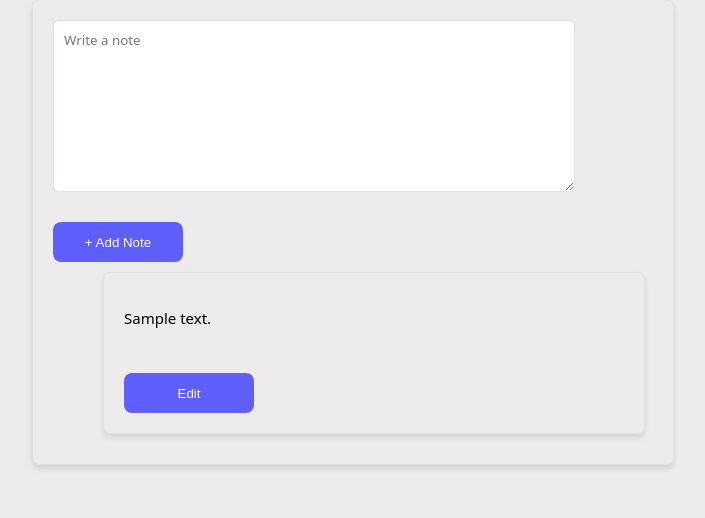
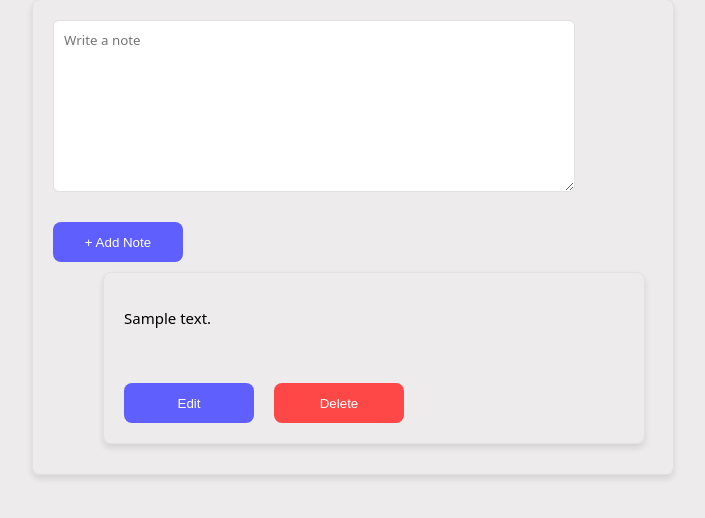
Before and after one commit to Shench35/Note_APP, a FastAPI app: template templates/index.html in a window 1280 px wide. Shown: the part 109-627 px from the top of the page, without its empty margins (26-731 px from the left). Run offline with FastAPI, Linux system fonts and the light colour scheme; the template is opened without the code that fills it: most values are stand-ins (such as "Sample title", 1, 10 or a date in 2020).

Commit message:
Added the deleted code back as per your request.

```diff
--- a/main.py
+++ b/main.py
@@ -8,7 +8,11 @@ import secrets
 import json
 import os
 from dotenv import load_dotenv
+from pydantic import BaseModel
 
+
+class Note(BaseModel):
+    content: str
 
 load_dotenv()
 secret_key = os.getenv("SECRET_KEY")
@@ -96,3 +100,24 @@ def update_note(request: Request, note_id: int = Form(...), content: str = Form(
         json.dump(notes_data, f, indent=4)
 
     return RedirectResponse(url="/", status_code=303)
+
+@app.post("/delete-note")
+def delete_note(request: Request, note_id: int = Form(...)):
+    user_id = request.session.get("user_id")
+
+    if not user_id:
+        return RedirectResponse(url="/login", status_code=303)
+
+    with open(json_path, "r") as f:
+        note_data = json.load(f)
+
+    user_notes = note_data.get(user_id, [])
+
+    # Remove note safely
+    user_notes = [note for note in user_notes if note["id"] != note_id]
+    note_data[user_id] = user_notes
+
+    with open(json_path, "w") as f:
+        json.dump(note_data, f, indent=4)
+
+    return RedirectResponse(url="/", status_code=303)
--- a/static/styles.css
+++ b/static/styles.css
@@ -35,23 +35,6 @@ body{
     font-weight: bolder;
 }
 
-.Add-button{
-    border: 0cap;
-    margin-top: 30px;
-    width: 130px;
-    height: 40px;
-    border-radius: 8px;
-    background-color: rgb(95, 95, 254);
-    color: white;
-    transition: 1;
-    cursor: pointer;
-}
-
-.Add-button:hover{
-    background-color: rgb(67, 67, 255);
-    color: white;
-}
-
 .note::placeholder {
     position: absolute;
     top: 10px;
@@ -73,14 +56,75 @@ body{
     font-size: 15px;
     font-weight: 200;
 }
-.edit-button{
-    border: 0cap;
+
+.btn-1 {
+    border: none;
     margin-top: 30px;
     width: 130px;
     height: 40px;
     border-radius: 8px;
     background-color: rgb(95, 95, 254);
     color: white;
+    cursor: pointer;
+    transition: all 0.3s ease;
+}
+
+.btn-1:hover {
+    background-color: rgb(13, 13, 194);
+}
+
+.btn-2 {
+    border: none;
+    margin-top: 30px;
+    width: 130px;
+    height: 40px;
+    border-radius: 8px;
+    background-color: rgb(95, 95, 254);
+    color: white;
+    cursor: pointer;
+    transition: all 0.3s ease;
+}
+
+.btn-2:hover {
+    background-color: rgb(13, 13, 194);
+}
+
+.btn-3 {
+    border: none;
+    margin-top: 30px;
+    width: 130px;
+    height: 40px;
+    border-radius: 8px;
+    background-color: rgb(95, 95, 254);
+    color: white;
+    cursor: pointer;
+    transition: all 0.3s ease;
+}
+
+.btn-3:hover {
+    background-color: rgb(13, 13, 194);
+}
+
+.delete-button{
+    border: 0cap;
+    margin-top: 30px;
+    width: 130px;
+    height: 40px;
+    border-radius: 8px;
+    background-color: rgb(254, 72, 72);
+    color: white;
     transition: 1;
     cursor: pointer;
+    margin-left: 10px;
 }
+
+.delete-button:hover{
+    background-color: rgb(221, 9, 9);
+    color: white;
+}
+.note-actions{
+    display: flex;
+    flex-direction: row;
+    gap: 10px;
+    margin-top: 10px;
+}
--- a/templates/edit.html
+++ b/templates/edit.html
@@ -1,7 +1,8 @@
 <!DOCTYPE html>
 <html lang="en">
     <head>
-        <meta charset="UTF-8" name="viewport" content="width=device-width, initial-scale=1.0">
+     <meta charset="UTF-8">
+    <meta name="viewport" content="width=device-width, initial-scale=1.0">
         <title>Edit Note</title>
         <link rel="stylesheet" href="{{ url_for('static', path='styles.css') }}">
     </head>
@@ -21,7 +22,7 @@
             </div>
 
             <div>
-                <button type="submit" class="edit-button">
+                <button type="submit" class="btn-3">
                     &#43; Update Note
                 </button>
             </div>
--- a/templates/index.html
+++ b/templates/index.html
@@ -1,7 +1,8 @@
 <!DOCTYPE html>
 <html lang="en">
 <head>
-    <meta charset="UTF-8" name="viewport" content="width=device-width, initial-scale=1.0">
+    <meta charset="UTF-8">
+    <meta name="viewport" content="width=device-width, initial-scale=1.0">
     <title>My Notes</title>
     <link rel="stylesheet" href="{{ url_for('static', path='styles.css') }}">
 </head>
@@ -20,21 +21,29 @@
                 ></textarea>
             </div>
             <div>
-                <button type="submit" class="Add-button">
+                <button type="submit" class="btn-1">
                     &#43; Add Note
                 </button>
             </div>
         </form>
+        {% for note in notes %}
+        <div class="note-item">
+            <p>{{ note.content }}</p>
+            <div class="note-actions">
+            <form action="/edit-note/{{ note.id }}" method="get">
+                <button class="btn-2" type="submit">Edit</button>
+            </form>
 
-                {% for note in notes %}
-                <div class="note-item">
-                    <p>{{ note.content }}</p>
-                    <a href="/edit-note/{{ note.id }}">
-                        <button class="edit-button">Edit</button>
-                    </a>
-                </div>
-                {% endfor %}
-
+                <form method="post" action="/delete-note" style="display: inline;">
+                    <input type="hidden" name="note_id" value="{{ note.id }}">
+                    <button type="submit" class="delete-button"
+                            onclick="return confirm('Are you sure you want to delete this note?')">
+                        Delete
+                    </button>
+                </form>
+            </div>
+        </div>
+        {% endfor %}
     </div>
 
 </body>
```
